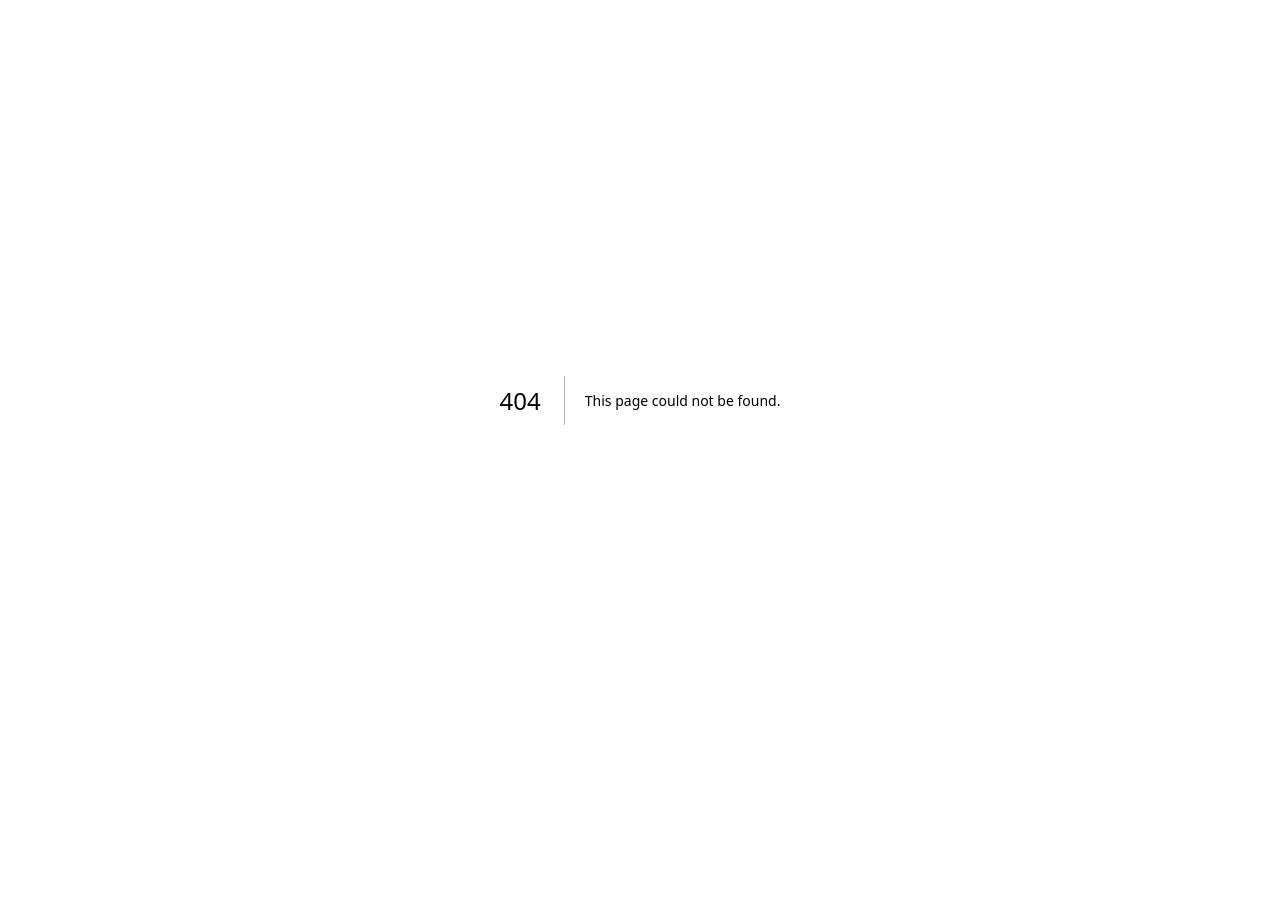
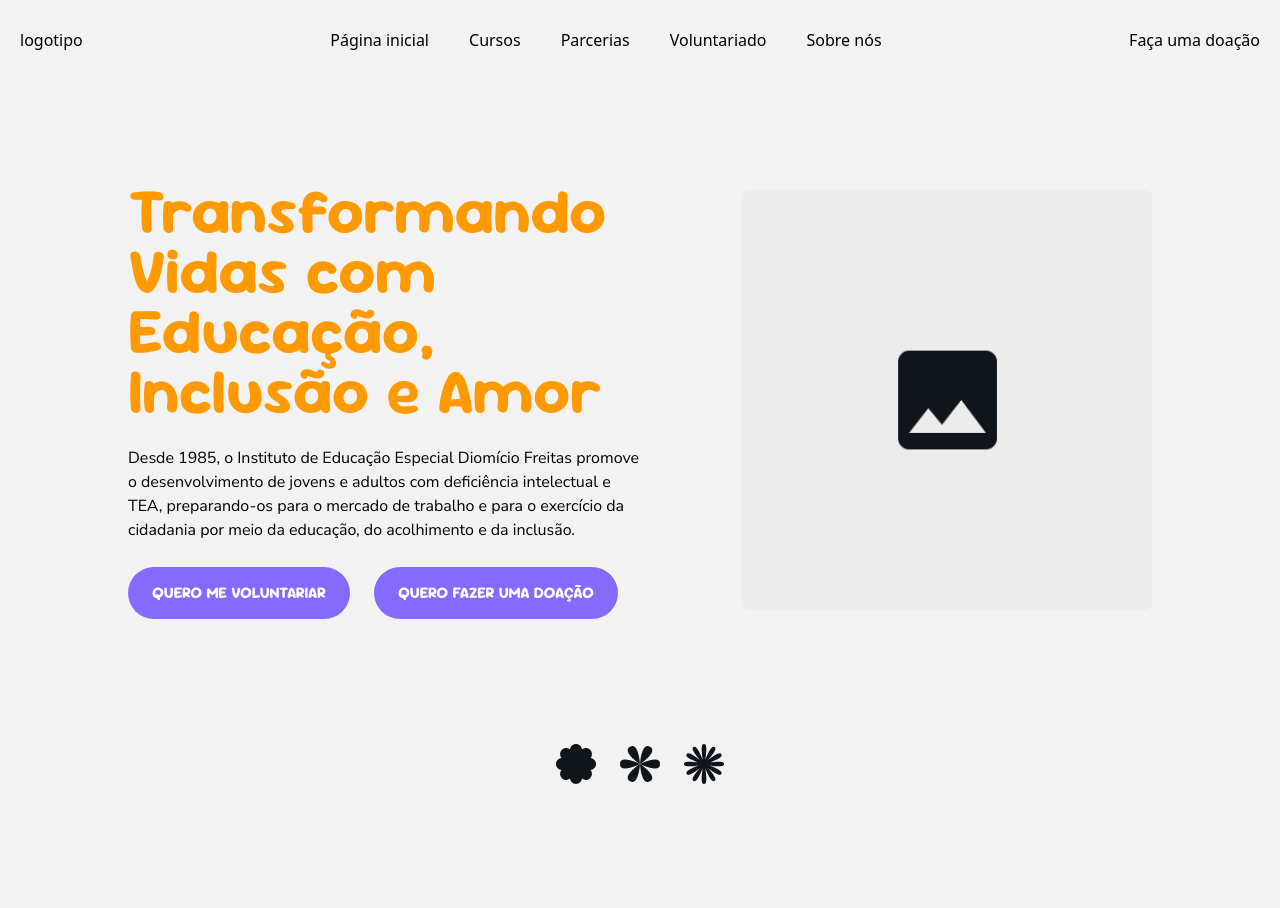
Before and after one commit to Necobgs/ong-esucri, a Next.js app: page /cursos in a window 1280 px wide. Before the commit this address had no page. Shown: the top 908 px of the page. Before the commit the page ends 800 px from the top, so only its background shows below. Built offline with nearby package versions, Linux system fonts and the light colour scheme.

Commit message:
página curso add

```diff
--- /dev/null
+++ b/src/app/(header and footer)/cursos/page.tsx
@@ -0,0 +1,21 @@
+import InitalBanner from "@/components/initial-banner/initial-banner"
+import Titulo from "@/components/Titulo/Titulo"
+import CardOurPrograms from "@/components/card-our-programs/card-our-programs"
+import Cta from "@/components/Cta/Cta";
+
+export default function(){
+    return (
+        <>
+                <InitalBanner image="/images/image.png" textSecondButton="QUERO FAZER UMA DOAÇÃO" textFirstButton="QUERO ME VOLUNTARIAR" title="Transformando Vidas com Educação, Inclusão e Amor" description="Desde 1985, o Instituto de Educação Especial Diomício Freitas promove o desenvolvimento de jovens e adultos com deficiência intelectual e TEA, preparando-os para o mercado de trabalho e para o exercício da cidadania por meio da educação, do acolhimento e da inclusão."/>
+                <Titulo as="h2" className="left-auto right-auto pt-5 pb-5">Nossos Programas</Titulo>
+                <section className="p-50 flex flex-col gap-20">
+                    <CardOurPrograms listItems={['item1','item2','item3']} title="Grupo de Iniciação" description="Lorem ipsum dolor sit amet, consectetur adipiscing elit. Fusce mi neque, finibus quis luctus sed, scelerisque id ante. In sagittis nec est vitae pellentesque. Suspendisse potenti. Aliquam massa libero, ullamcorper quis aliquam dignissim, tempus a massa. Cras sed sapien rhoncus, iaculis nunc lobortis, dapibus arcu. Lorem ipsum dolor sit amet Lorem ipsum dolor sit amet Lorem ipsum dolor sit amet"/>
+                    <CardOurPrograms listItems={['item1','item2','item3']} title="Grupo de Pré-qualificação" description="Lorem ipsum dolor sit amet, consectetur adipiscing elit. Fusce mi neque, finibus quis luctus sed, scelerisque id ante. In sagittis nec est vitae pellentesque. Suspendisse potenti. Aliquam massa libero, ullamcorper quis aliquam dignissim, tempus a massa. Cras sed sapien rhoncus, iaculis nunc lobortis, dapibus arcu. Lorem ipsum dolor sit amet Lorem ipsum dolor sit amet Lorem ipsum dolor sit amet"/>
+                    <CardOurPrograms listItems={['item1','item2','item3']} title="Sevil - Serviços de Vivências Laboriais" description="Lorem ipsum dolor sit amet, consectetur adipiscing elit. Fusce mi neque, finibus quis luctus sed, scelerisque id ante. In sagittis nec est vitae pellentesque. Suspendisse potenti. Aliquam massa libero, ullamcorper quis aliquam dignissim, tempus a massa. Cras sed sapien rhoncus, iaculis nunc lobortis, dapibus arcu. Lorem ipsum dolor sit amet Lorem ipsum dolor sit amet Lorem ipsum dolor sit amet"/>
+                    <CardOurPrograms listItems={['item1','item2','item3']} title="Locomoção Independente" description="Lorem ipsum dolor sit amet, consectetur adipiscing elit. Fusce mi neque, finibus quis luctus sed, scelerisque id ante. In sagittis nec est vitae pellentesque. Suspendisse potenti. Aliquam massa libero, ullamcorper quis aliquam dignissim, tempus a massa. Cras sed sapien rhoncus, iaculis nunc lobortis, dapibus arcu. Lorem ipsum dolor sit amet Lorem ipsum dolor sit amet Lorem ipsum dolor sit amet"/>
+                    <CardOurPrograms listItems={['item1','item2','item3']} title="Educação Física" description="Lorem ipsum dolor sit amet, consectetur adipiscing elit. Fusce mi neque, finibus quis luctus sed, scelerisque id ante. In sagittis nec est vitae pellentesque. Suspendisse potenti. Aliquam massa libero, ullamcorper quis aliquam dignissim, tempus a massa. Cras sed sapien rhoncus, iaculis nunc lobortis, dapibus arcu. Lorem ipsum dolor sit amet Lorem ipsum dolor sit amet Lorem ipsum dolor sit amet"/>
+                </section>
+                <Cta titulo="Como se tornar um aluno?" descricao="Lorem ipsum dolor sit amet, consectetur adipiscing elit. Fusce mi neque, finibus quis luctus sed, scelerisque id ante. In sagittis nec est vitae pellentesque. Suspendisse potenti. Aliquam massa libero, ullamcorper quis aliquam dignissim, tempus a massa. Cras sed sapien rhoncus, iaculis nunc lobortis, dapibus arcu." ctaTitulo="Quero inscrever!" buttonText="quero conhecer!"></Cta>
+        </>
+    )
+}
--- a/src/app/(header and footer)/home/page.tsx
+++ b/src/app/(header and footer)/home/page.tsx
@@ -1,10 +1,10 @@
-import Image from "next/image";
 import CourseCard from "@/components/course-card/course-card";
 import Carroussel from "@/components/carrossel/Carroussel";
-import LinhaIcones from "@/components/LinhaIcones/LinhaIcones";
 import Button from "@/components/Button/Button";
 import Titulo from "@/components/Titulo/Titulo";
 import ParceirosGrid from "@/components/ParceirosGrid/ParceirosGrid";
+import InitalBanner from "@/components/initial-banner/initial-banner";
+
 
 export default function Home(){
     let cards = [
@@ -27,38 +27,8 @@ export default function Home(){
 
     return (
     <>
-    <section className="min-h-[100dvh] w-full flex flex-col pl-[10%] pr-[10%]">
-        <article className="flex justify-around items-center gap-[10%] w-full h-[80vh]">
-            <div className="w-[50%] flex gap-[25px] flex-col">
-                <Titulo as="h1" className="text-amber-500 text-left">
-                    Transformando Vidas com Educação, Inclusão e Amor
-                </Titulo>
-                <p className="font-medium text-[16px] ff-NunitoSans">
-                Desde 1985, o Instituto de Educação Especial Diomício Freitas promove
-                o desenvolvimento de jovens e adultos com deficiência intelectual e TEA,
-                preparando-os para o mercado de trabalho e para o exercício da cidadania
-                por meio da educação, do acolhimento e da inclusão.
-                </p>
-                <div className="flex justify-start items-center gap-6 text-white">
-                    <Button className="bg-[#866AFF]">QUERO ME VOLUNTARIAR</Button>
-                    <Button className="bg-[#866AFF]">QUERO FAZER UMA DOAÇÃO</Button>
-                </div>
-            </div>
 
-            <div className="w-[40%] h-[420px] relative rounded-lg overflow-hidden">
-                <Image
-                    src="/images/home/fotoHead.jpeg"
-                    alt="Imagem"
-                    fill
-                    style={{objectFit:"cover"}}
-                    priority
-                />
-            </div>
-
-        </article>
-        <LinhaIcones></LinhaIcones>
-    </section>
-
+        <InitalBanner image="/images/home/fotoHead.jpeg" textSecondButton="QUERO FAZER UMA DOAÇÃO" textFirstButton="QUERO ME VOLUNTARIAR" title="Transformando Vidas com Educação, Inclusão e Amor" description="Desde 1985, o Instituto de Educação Especial Diomício Freitas promove o desenvolvimento de jovens e adultos com deficiência intelectual e TEA, preparando-os para o mercado de trabalho e para o exercício da cidadania por meio da educação, do acolhimento e da inclusão."/>
         <section className="h-[60dvh] w-full bg-amber-400 flex items-center justify-center flex-row mt-10 mb-10 gap-20">
             <div className="pl-8 text-start w-1/4 text-5xl rounded-t-full rounded-br-full bg-amber-200 h-3/4 flex items-center justify-center ff-SourGummy-bold">Incluir é amar com atitude.</div>
             <div className="w-4/8">
--- a/src/app/(header and footer)/layout.tsx
+++ b/src/app/(header and footer)/layout.tsx
@@ -17,8 +17,8 @@ export default function RootLayoutPage({
             </div>
             <ul className="flex flex-row gap-10 items-center justify-center">
                 <li><Link href="/home">Página inicial</Link></li>
-                <li>Cursos</li>
-                <li>Parcerias</li>
+                <li><Link href="/cursos">Cursos</Link></li>
+                <li><Link href="/parcerias">Parcerias</Link></li>
                 <li><Link href="/voluntariado">Voluntariado</Link></li>
                 <li><Link href="/sobre-nos">Sobre nós</Link></li>
             </ul>
--- a/src/app/(header and footer)/parcerias/page.tsx
+++ b/src/app/(header and footer)/parcerias/page.tsx
@@ -41,7 +41,7 @@ export default function parcerias(){
                             oficinas, programas pedagógicos e ações de inclusão social. Cada doação se
                             transforma em oportunidade real para nossos educandos."
                             textoBotao="FAZER UMA DOAÇÃO CORPORATIVA"
-                            imagem="/image.jpg"
+                            imagem="image.jpg"
                             />
 
                             <CardHorizontal
@@ -51,7 +51,7 @@ export default function parcerias(){
                             dignidade e inclusão de pessoas com deficiência intelectual. Juntos, podemos construir
                             um mercado de trabalho mais justo e diverso."
                             textoBotao="TENHO VAGAS EM MINHA EMPRESA!"
-                            imagem="/vagas.jpg"
+                            imagem="vagas.jpg"
                             />
                         </div>
                     </section>
@@ -84,6 +84,7 @@ export default function parcerias(){
                     cidadania e desenvolvimento humano.
                     Entre em contato e venha fazer parte dessa rede de solidariedade e impacto social."
                     ctaTitulo="Vamos apertar as mãos!"
+                    buttonText="QUERO AJUDAR!"
                     >
                     </Cta>
                 </article>
--- a/src/components/Cta/Cta.tsx
+++ b/src/components/Cta/Cta.tsx
@@ -1,15 +1,17 @@
 import Button from "../Button/Button";
 
-type CtaProps = {
+interface CtaProps{
     titulo:string;
     descricao: string;
     ctaTitulo:string;
+    buttonText:string;
 }
 
 export default function Cta({
     titulo,
     descricao,
     ctaTitulo,
+    buttonText
 }:CtaProps){
     return(
         <section className="bg-[#CBCBCB] px-4 md:px-0 py-26">
@@ -27,7 +29,7 @@ export default function Cta({
                     <h2 className="text-[32px] md:text-[64px] font-bold text-zinc-900 ff-SourGummy-bold mb-6 sm:leading-15 leading-12">
                         {ctaTitulo}
                     </h2>
-                    <Button>QUERO AJUDAR!</Button>
+                    <Button>{buttonText}</Button>
                 </div>
             </div>
         </section>
--- /dev/null
+++ b/src/components/card-our-programs/card-our-programs.tsx
@@ -0,0 +1,36 @@
+import Titulo from "@/components/Titulo/Titulo"
+import Image from "next/image"
+
+interface Props{
+    title:string;
+    description:string;
+    listItems:string[];
+}
+
+
+export default function CardOurPrograms(props:Props){
+    return (
+        <article className="flex items-center justify-between w-full">
+            <div className="flex flex-col items-start justify-center gap-10 w-4/8">
+                <Titulo as="h3" className="text-left">{props.title}</Titulo>
+                <p>{props.description}</p>
+            <ul className="list-disc ml-5">
+                {
+                    props.listItems.map((item,index)=>
+                    <li key={index}>{item}</li>)
+                }
+
+            </ul>
+            </div>
+                <Image
+                    src="/images/home/fotoHead.jpeg"
+                    alt="Imagem"
+                    className="w-1/3 rounded-2xl"
+                    width={1920}
+                    height={1080}
+                    style={{objectFit:"cover"}}
+                    priority
+                />
+        </article>
+    )
+}
--- /dev/null
+++ b/src/components/initial-banner/initial-banner.tsx
@@ -0,0 +1,45 @@
+import Image from "next/image"
+import Titulo from "../Titulo/Titulo"
+import Button from "../Button/Button"
+import LinhaIcones from "../LinhaIcones/LinhaIcones"
+
+interface Props{
+    title:string;
+    description:string;
+    textFirstButton:string;
+    textSecondButton:string;
+    image:string;
+}
+
+export default function InitalBanner(props:Props){
+    return(
+        <section className="min-h-[100dvh] w-full flex flex-col pl-[10%] pr-[10%]">
+        <article className="flex justify-around items-center gap-[10%] w-full h-[80vh]">
+            <div className="w-[50%] flex gap-[25px] flex-col">
+                <Titulo as="h1" className="text-amber-500 text-left">
+                    {props.title}
+                </Titulo>
+                <p className="font-medium text-[16px] ff-NunitoSans">
+                {props.description}
+                </p>
+                <div className="flex justify-start items-center gap-6 text-white">
+                    <Button className="bg-[#866AFF]">{props.textFirstButton}</Button>
+                    <Button className="bg-[#866AFF]">{props.textSecondButton}</Button>
+                </div>
+            </div>
+
+            <div className="w-[40%] h-[420px] relative rounded-lg overflow-hidden">
+                <Image
+                    src={props.image}
+                    alt="Imagem"
+                    fill
+                    style={{objectFit:"cover"}}
+                    priority
+                />
+            </div>
+
+        </article>
+        <LinhaIcones></LinhaIcones>
+    </section>
+    )
+}
```
